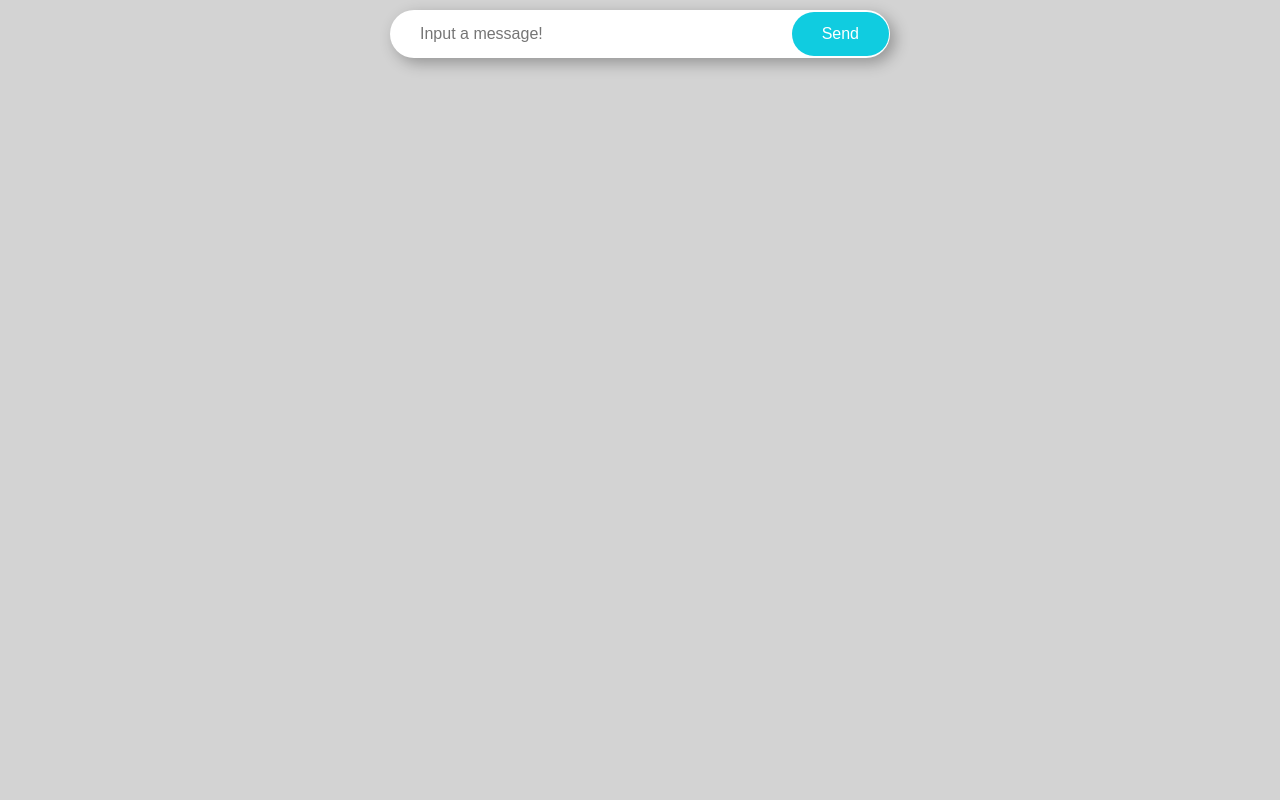
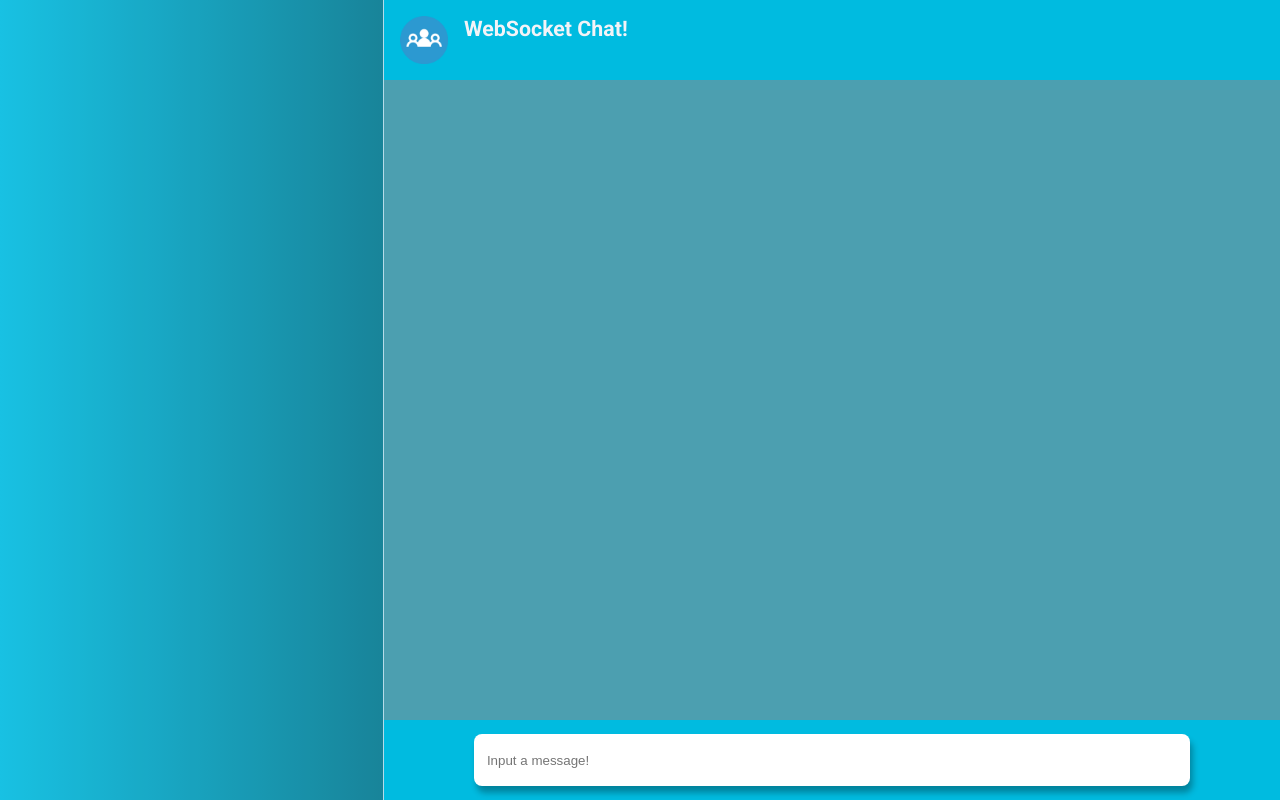
Before and after one commit to SpackiGabriel/websocket-chat, a website: page index.html in a window 1280 px wide. Drawn offline with nearby package versions, Linux system fonts and the light colour scheme; no server answers.

Commit message:
Added new stylesheet

```diff
--- a/index.html
+++ b/index.html
@@ -9,17 +9,28 @@
     <link rel="stylesheet" href="style.css">
 </head>
 <body>
-    <header>
-        <form>
-            <input type="text" id="msg_input" autofocus autocomplete="off" placeholder="Input a message!">
-            <button>Send</button>
-        </form>
-    </header>
+    <nav class="l-nav">
+    </nav>
 
-    <ul id="msg_list"></ul>
+    <main class="l-main">
+        <header class="msg__header">
+            <img class="header__image" src="images/user-placeholder.webp">
+            <section class="header__info">
+                <h1 class="header__name">WebSocket Chat!</h1>
+                <h2 class="header__status" id="status"></h2>
+            </section>
+        </header>
 
-    <div id="status"></div>
+        <div class="msg__area">
+            <ul class="msg__list" id="msg_list"></ul>
+        </div>
 
+        <div class="msg__send">
+            <form class="input__area">
+                <input class="form__input" type="text" id="msg_input" autofocus autocomplete="off" placeholder="Input a message!">
+            </form>
+        </div>
+    </main>
 
     <script src="https://code.jquery.com/jquery-3.6.3.min.js"></script>
     <script src="/socket.io/socket.io.js"></script>
--- a/public/style.css
+++ b/public/style.css
@@ -1,39 +1,46 @@
+@import url('https://fonts.googleapis.com/css2?family=Roboto:wght@300;400;500;700;900&display=swap');
+
+:root {
+    --first-color: #00778F;
+    --second-color: #00BBE0;
+
+    --main-linear: linear-gradient(90deg, var(--second-color), var(--first-color));
+
+    --white-color: #F3F3F7;
+    --outstanding-color: #DD614A;
+
+    --default-shadow: .2em .5em .5em rgba(0, 0, 0, .3);
+}
+
 * {
+    margin: 0;
+    padding: 0;
     box-sizing: border-box;
 }
 
 body {
-    font-family: Arial, Helvetica, sans-serif;
-    margin: 0;
-    background-color: rgba(211, 211, 211);
+    width: 100vw;
+    height: 100vh;
+
+    font-family: 'Roboto', sans-serif;
+
+    display: flex;
+    flex-direction: row;
 }
 
-ul {
-    list-style: none;
-    text-indent: -2em;
+.l-nav {
+    width: 30%;
+    height: 100%;
+
+    background-image: var(--main-linear);
+
+    border-right: 1px solid lightblue;
+    opacity: .9;
 }
 
-ul li:before {
-    content: "\1F63A";
-    margin: 0 .5em;
-}
-
-button {
-    cursor: pointer;
-}
-
-button:active {
-    transform: scale(.95);
-}
-
-input:focus, button:focus {
-    outline: none;
-}
-
-header {
-    position: relative;
-
-    padding: 10px 0;
+.l-main {
+    width: 70%;
+    height: 100%;
 
     display: flex;
     justify-content: center;
@@ -41,53 +48,119 @@ header {
     flex-direction: column;
 }
 
-header * {
-    z-index: 1;
+.msg__header {
+    width: 100%;
+    height: 10%;
+
+    background-color: var(--second-color);
+    padding: 0 1em;
+
+    color: var(--white-color);
+
+    display: flex;
+    justify-content: left;
+    align-items: center;
+    gap: 1em;
 }
 
-header {
-    margin: 0 0 30px;
+.header__image {
+    width: 3em;
 }
 
-form {
-    position: relative;
+.header__info {
+    height: 60%;
 
-    width: 500px;
-    max-width: 500px;
+    display: flex;
+    justify-content: space-between;
+    align-items: flex-start;
+    flex-direction: column;
 }
 
-form input {
-    width: 100%;
-
-    border: 0;
-    padding: 15px 30px;
-
-    border-radius: 50px;
-    font-size: 16px;
-
-    -webkit-box-shadow: 5px 5px 15px 0px rgba(0,0,0,0.3);
-    -moz-box-shadow: 5px 5px 15px 0px rgba(0,0,0,0.3);
-    box-shadow: 5px 5px 15px 0px rgba(0,0,0,0.3);
+.header__name {
+    font-size: 16pt;
 }
 
-form button {
-    position: absolute;
-
-    top: 2px;
-    right: 1px;
-
-    background-color: #10cce0;
-
-    padding: 13px 30px;
-    border: 0;
-
-    border-radius: 50px;
-
-    color: #fff;
-    font-size:  16px;
-    transition: .3s;
+.header__status {
+    font-size: 12pt;
+    font-weight: 400;
 }
 
-form button:hover {
-    background-color: #106de0;
+.msg__area {
+    width: 100%;
+    height: 80%;
+
+    background-color: var(--first-color);
+    opacity: .7;
+
+    display: flex;
+    justify-content: center;
+    align-items: center;
+    flex-direction: column;
 }
+
+.msg__list {
+    width: 80%;
+    height: 100%;
+
+    overflow-y: scroll;
+    list-style: none;
+
+    color: var(--white-color);
+    font-size: 12pt;
+
+    display: flex;
+    justify-content: center;
+    align-items: center;
+    flex-direction: column;
+    gap: 1em;
+}
+
+.msg__list::-webkit-scrollbar {
+    opacity: 0;
+}
+
+.msg__list li {
+    width: 50%;
+    min-height: 2.5em;
+
+    background-color: var(--outstanding-color);
+
+    display: flex;
+    justify-content: center;
+    align-items: center;
+}
+
+.msg__send {
+    width: 100%;
+    height: 10%;
+
+    background-color: var(--second-color);
+
+    display: flex;
+    justify-content: center;
+    align-items: center;
+}
+
+.input__area {
+    width: 100%;
+    height: 100%;
+
+    display: flex;
+    align-items: center;
+    justify-content: center;
+}
+
+.form__input {
+    width: 80%;
+    height: 65%;
+
+    border-radius: 8px;
+    padding: 0 1em;
+
+    font-size: 10pt;
+
+    box-shadow: var(--default-shadow);
+
+    border: none;
+    outline: none;
+}
```
Also changed, not shown: public/images/user-placeholder.webp (added).
